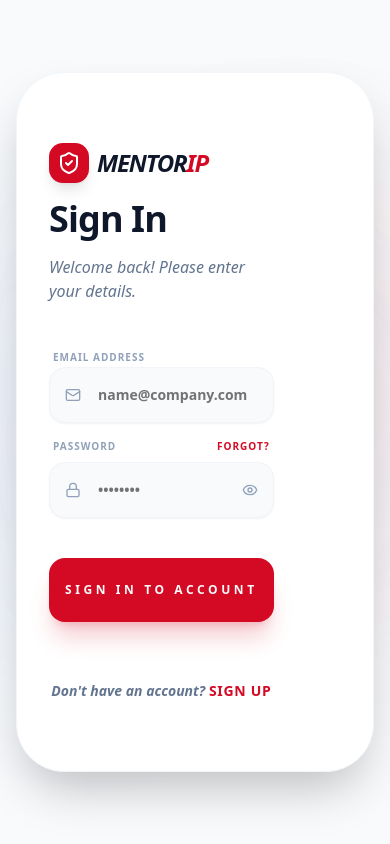
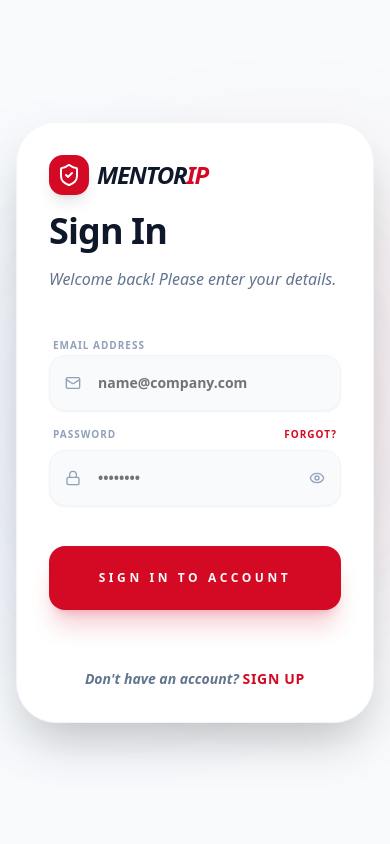
Before and after one commit to golap-hasan/mentorip_website, a Next.js app: page /auth in a window 390 px wide. Built offline with nearby package versions, Linux system fonts and the light colour scheme.

Commit message:
feat: implement authentication page with dynamic category and category item routing

```diff
--- a/src/app/auth/page.tsx
+++ b/src/app/auth/page.tsx
@@ -33,7 +33,7 @@
       <motion.div
         initial={{ opacity: 0, y: 20 }}
         animate={{ opacity: 1, y: 0 }}
-        className="relative w-full max-w-5xl h-[700px] bg-white dark:bg-slate-900 rounded-[3rem] shadow-2xl flex overflow-hidden border border-slate-100 dark:border-white/5"
+        className="relative w-full max-w-5xl h-auto min-h-[600px] lg:h-[700px] bg-white dark:bg-slate-900 rounded-[2.5rem] lg:rounded-[3rem] shadow-2xl flex flex-col lg:flex-row overflow-hidden border border-slate-100 dark:border-white/5 mx-auto"
       >
         {/* Sliding Overlay Panel */}
         <motion.div
@@ -74,7 +74,7 @@
         </motion.div>
 
         {/* Login Form Side */}
-        <div className="w-full lg:w-1/2 h-full p-8 md:p-16 flex flex-col justify-center">
+        <div className={`w-full lg:w-1/2 p-8 md:p-16 flex flex-col justify-center ${!isLogin ? 'hidden lg:flex' : 'flex'}`}>
             <AnimatePresence mode="wait">
                 {isLogin ? (
                     <motion.div
@@ -144,7 +144,7 @@
         </div>
 
         {/* Register Form Side (Positioned for when overlay is on left) */}
-        <div className="w-full lg:w-1/2 h-full p-8 md:p-16 flex flex-col justify-center">
+        <div className={`w-full lg:w-1/2 p-8 md:p-16 flex flex-col justify-center ${isLogin ? 'hidden lg:flex' : 'flex'}`}>
             <AnimatePresence mode="wait">
                 {!isLogin ? (
                     <motion.div
```
Also changed, not shown: src/app/(main-route)/category/[categoryId]/[slug]/page.tsx (renamed from src/app/category/[categoryId]/[slug]/page.tsx), src/app/(main-route)/category/[categoryId]/page.tsx (renamed from src/app/category/[categoryId]/page.tsx).
